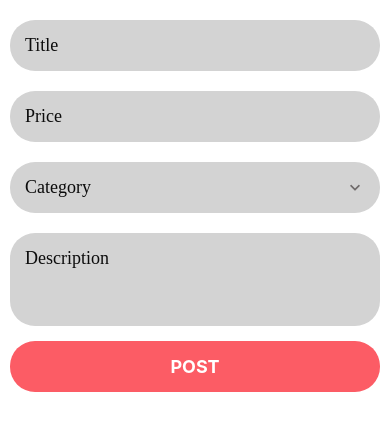
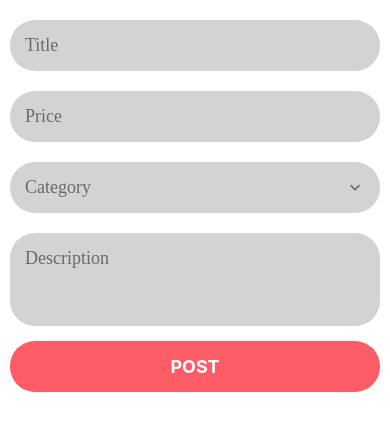
Before and after one commit to reiorozco/donewithit-app, a React Native app: screen / in a window 390 px wide. Shown: the top 430 px of the page. Built offline with nearby package versions, Linux system fonts and the light colour scheme.

Commit message:
Forms Fix the placeholder color

```diff
--- a/app/components/AppPicker.tsx
+++ b/app/components/AppPicker.tsx
@@ -33,7 +33,6 @@ function AppPicker({
 }: Props) {
   const [modalVisible, setModalVisible] = useState(false);
 
-  console.log(selectedItem)
   return (
     <>
       <TouchableWithoutFeedback onPress={() => setModalVisible(true)}>
@@ -47,9 +46,11 @@ function AppPicker({
             />
           )}
 
-          <AppText style={styles.text}>
-            {selectedItem ? selectedItem.label : placeholder}
-          </AppText>
+          {selectedItem ? (
+            <AppText style={styles.text}>{selectedItem.label}</AppText>
+          ) : (
+            <AppText style={styles.placeholder}>{placeholder}</AppText>
+          )}
 
           <MaterialCommunityIcons
             name="chevron-down"
@@ -95,6 +96,10 @@ const styles = StyleSheet.create({
   icon: {
     marginRight: 10,
   },
+  placeholder: {
+    color: colors.medium,
+    flex: 1,
+  },
   text: {
     flex: 1,
   },
--- a/app/components/AppTextInput.tsx
+++ b/app/components/AppTextInput.tsx
@@ -21,7 +21,11 @@ function AppTextInput({ icon, ...textInputProps }: AppTextInputProps) {
         />
       )}
 
-      <TextInput style={defaultStyles.text} {...textInputProps} />
+      <TextInput
+        style={defaultStyles.text}
+        placeholderTextColor={colors.medium}
+        {...textInputProps}
+      />
     </View>
   );
 }
```
